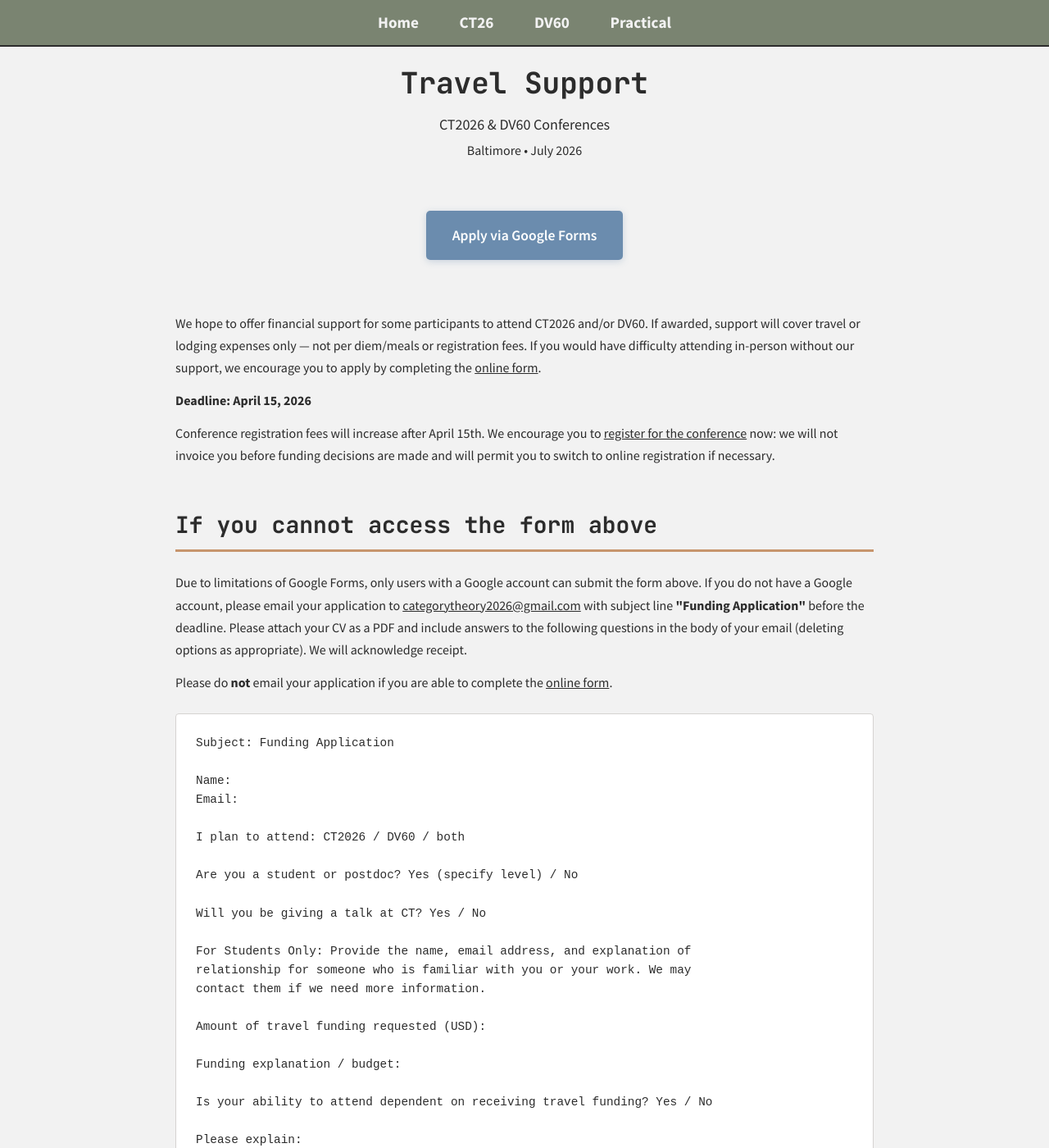
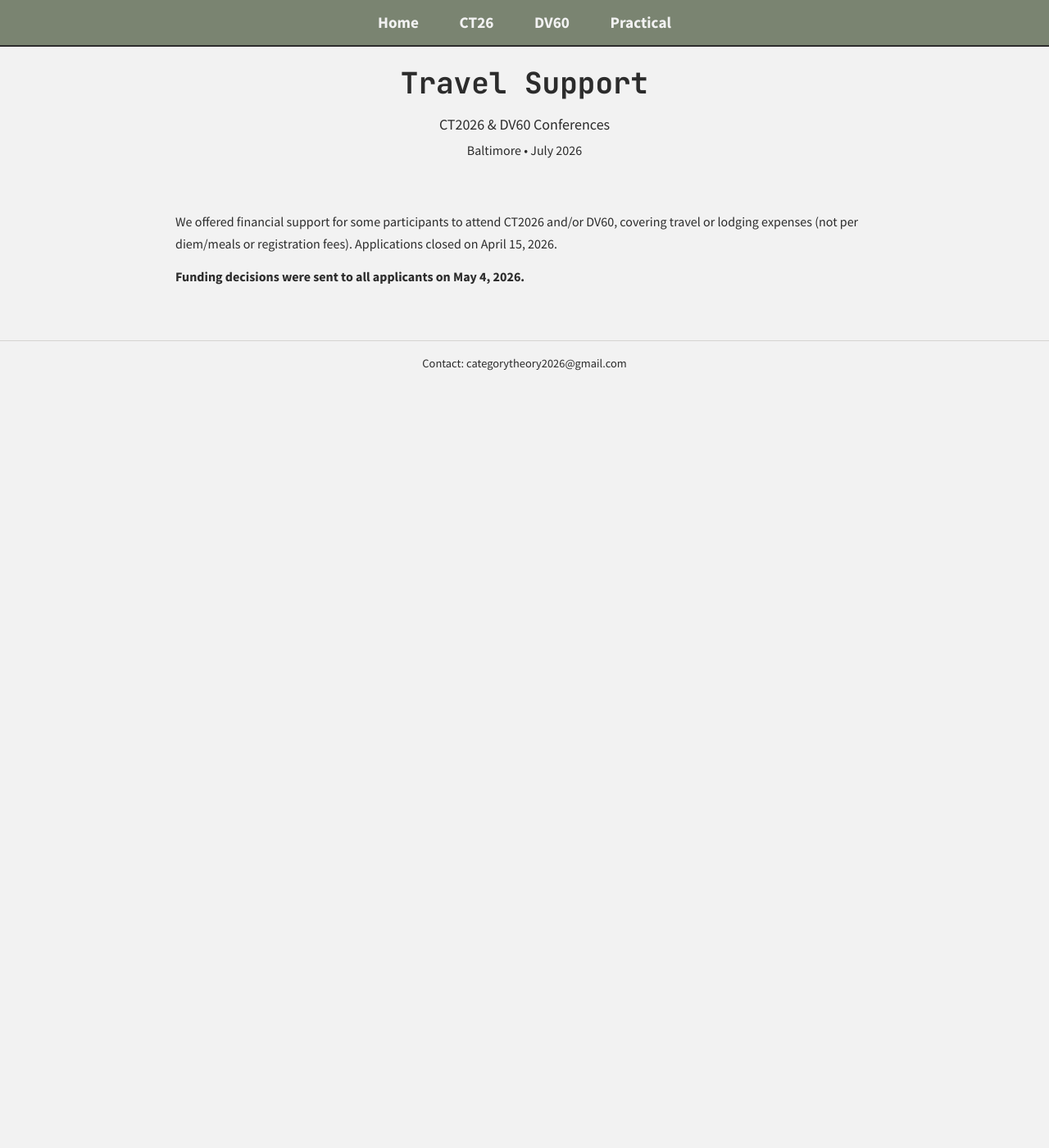
Before and after one commit to phck/ct2026, a Jekyll site: the page built from travel-support.html, in a window 1280 px wide and 1400 px high, scrolled down 190 px. Shown: the whole window at 82% size. Built offline with Jekyll 4.4.1, drawn with Linux system fonts in a browser that asks for light colours; after the commit the page ends 900 px from its top, so only the background shows below that; some of the changed text lies outside the part shown.

Commit message:
travel support page update

```diff
--- a/index.html
+++ b/index.html
@@ -34,8 +34,8 @@
         <a href="{{ '/register/' | relative_url }}" class="registration-btn">
             Register Now
         </a>
-        <a href="{{ '/travel-support/' | relative_url }}" class="registration-btn">
-            Travel Support Application
+        <a href="{{ '/travel-support/' | relative_url }}" class="registration-btn registration-btn--disabled">
+            Travel Support
         </a>
     </div>
 </section>
--- a/travel-support.html
+++ b/travel-support.html
@@ -17,73 +17,16 @@
     <p class="location-date">Baltimore • July 2026</p>
 </header>
 
-<section class="registration-section">
-    <div style="display: flex; gap: 1rem; justify-content: center; flex-wrap: wrap;">
-        <a href="https://docs.google.com/forms/d/e/1FAIpQLSfh0WLi3qVGs0fisRr3zqKBqKtw6JzbS0sXqGecAqwR7FWLNA/viewform" class="registration-btn">
-            Apply via Google Forms
-        </a>
-    </div>
-</section>
-
 <main class="main-content">
 
     <section class="section">
         <p class="section-text">
-            We hope to offer financial support for some participants to attend CT2026 and/or DV60.
-            If awarded, support will cover travel or lodging expenses only — not per diem/meals or registration fees.
-            If you would have difficulty attending in-person without our support, we encourage you to apply by completing the <a href="https://docs.google.com/forms/d/e/1FAIpQLSfh0WLi3qVGs0fisRr3zqKBqKtw6JzbS0sXqGecAqwR7FWLNA/viewform">online form</a>.
+            We offered financial support for some participants to attend CT2026 and/or DV60,
+            covering travel or lodging expenses (not per diem/meals or registration fees).
+            Applications closed on April 15, 2026.
         </p>
 
-        <p class="section-text"><strong>Deadline: April 15, 2026</strong></p>
-
-        <p class="section-text">
-            Conference registration fees will increase after April 15th. We encourage you to
-            <a href="{{ '/register/' | relative_url }}">register for the conference</a> now:
-            we will not invoice you before funding decisions are made and will permit you to switch
-            to online registration if necessary.
-        </p>
-    </section>
-
-    <section class="section">
-        <h2 class="section-title">If you cannot access the form above</h2>
-        <p class="section-text">
-            Due to limitations of Google Forms, only users with a Google account can submit the form above.
-            If you do not have a Google account, please email your application to
-            <a href="mailto:categorytheory2026@gmail.com">categorytheory2026@gmail.com</a>
-            with subject line <strong>"Funding Application"</strong> before the deadline.
-            Please attach your CV as a PDF and include answers to the following questions in the body of your email (deleting options as appropriate).
-            We will acknowledge receipt.
-        </p>
-        <p class="section-text">Please do <strong>not</strong> email your application if you are able to complete the <a href="https://docs.google.com/forms/d/e/1FAIpQLSfh0WLi3qVGs0fisRr3zqKBqKtw6JzbS0sXqGecAqwR7FWLNA/viewform">online form</a>.</p>
-
-        <div class="email-template">
-<pre>Subject: Funding Application
-
-Name:
-Email:
-
-I plan to attend: CT2026 / DV60 / both
-
-Are you a student or postdoc? Yes (specify level) / No
-
-Will you be giving a talk at CT? Yes / No
-
-For Students Only: Provide the name, email address, and explanation of
-relationship for someone who is familiar with you or your work. We may
-contact them if we need more information.
-
-Amount of travel funding requested (USD):
-
-Funding explanation / budget:
-
-Is your ability to attend dependent on receiving travel funding? Yes / No
-
-Please explain:
-
-Other comments or notes (optional):
-
-(Please attach your CV as a PDF.)</pre>
-        </div>
+        <p class="section-text"><strong>Funding decisions were sent to all applicants on May 4, 2026.</strong></p>
     </section>
 
 </main>
```
